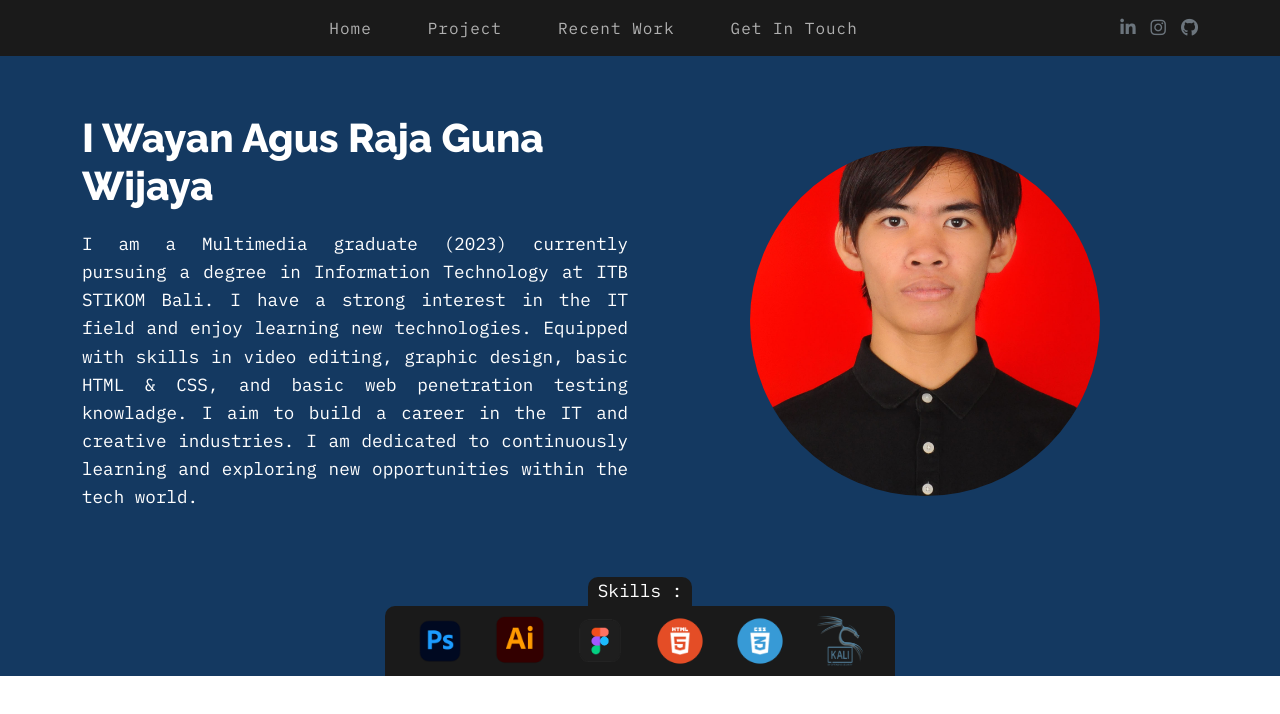
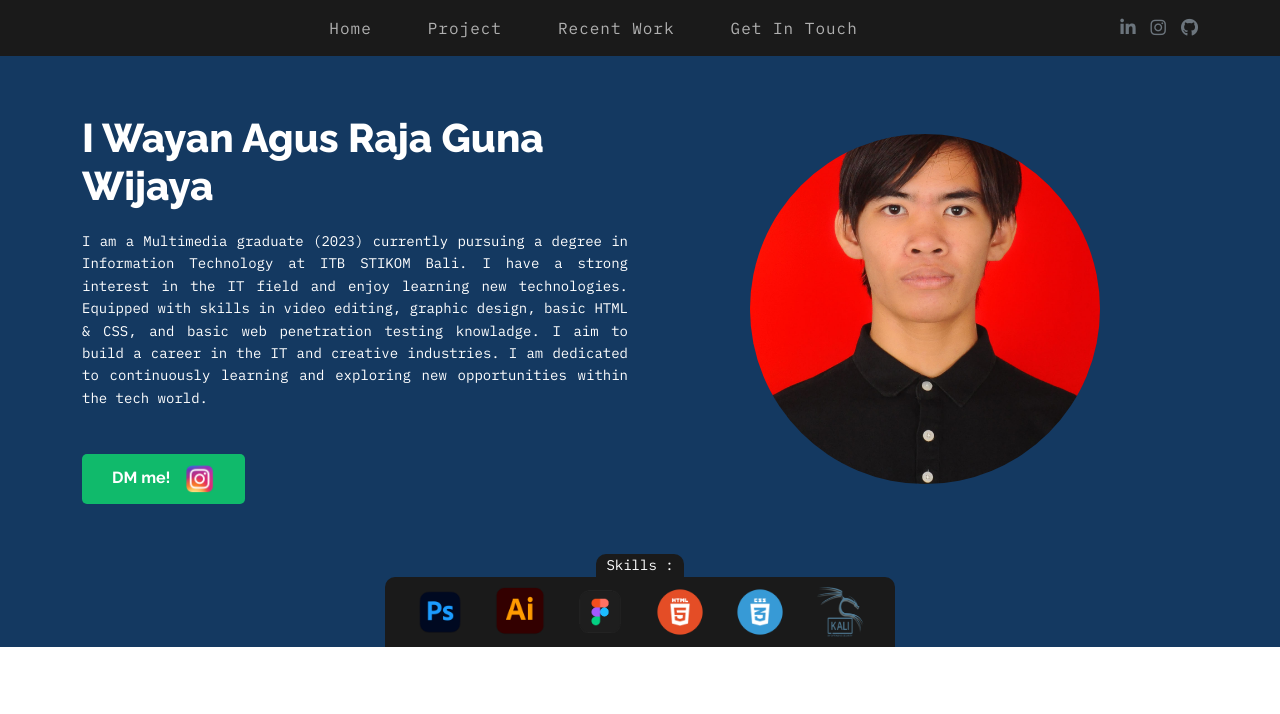
Before and after one commit to Amoyta/portofolio, a plain HTML site: page index.html in a window 1280 px wide. Drawn offline with nearby package versions, Linux system fonts and the light colour scheme.

Commit message:
penambahan call to action di index.html dan penyesuaian style di style.css

```diff
--- a/index.html
+++ b/index.html
@@ -85,6 +85,10 @@
               continuously learning and exploring new opportunities within the
               tech world.
             </p>
+            <div class="call-to-action">
+              <a href="https://www.instagram.com/agusraja.s/">DM me!</a>
+              <img src="instagram.png" alt="instagram icon" />
+            </div>
           </div>
           <div class="col-lg-6 text-center">
             <img
--- a/style.css
+++ b/style.css
@@ -47,9 +47,42 @@
   font-family: "IBM Plex Mono", monospace;
   font-weight: 400;
   color: white;
-  font-size: 1.1rem;
+  font-size: 14px;
   line-height: 1.6;
   text-align: justify;
+  margin-bottom: 45px;
+}
+
+.call-to-action{
+
+    background-color: rgb(16, 186, 107);
+    padding: 10px 30px;
+    border-radius: 5px;
+    width: fit-content;
+}
+
+.call-to-action a:hover {
+    color: rgb(225, 74, 9);
+    transition: color 0.5s;
+    text-decoration: none;
+}
+
+.call-to-action img {
+    width: 30px;
+    height: 30px;
+    margin-left: 10px;
+}
+
+.call-to-action img:hover {
+    transform: scale(1.3);
+    transition: transform 0.3s;
+}
+
+.call-to-action a {
+    font-family: raleway, sans-serif;
+    font-weight: 700;
+    color: #ffffff;
+    text-decoration: none;
 }
 
 .profile-img {
@@ -96,9 +129,9 @@
 }
 
 #txtskill {
-    margin-top: 50px;
-    margin-left: auto;
-    margin-right: auto;
+margin-top: 50px;
+margin-left: auto;
+margin-right: auto;
   padding: 0 0 0 0;
   background-color: #1a1a1a;
   padding: 0 10px;
```
Also changed, not shown: instagram.png (added).
